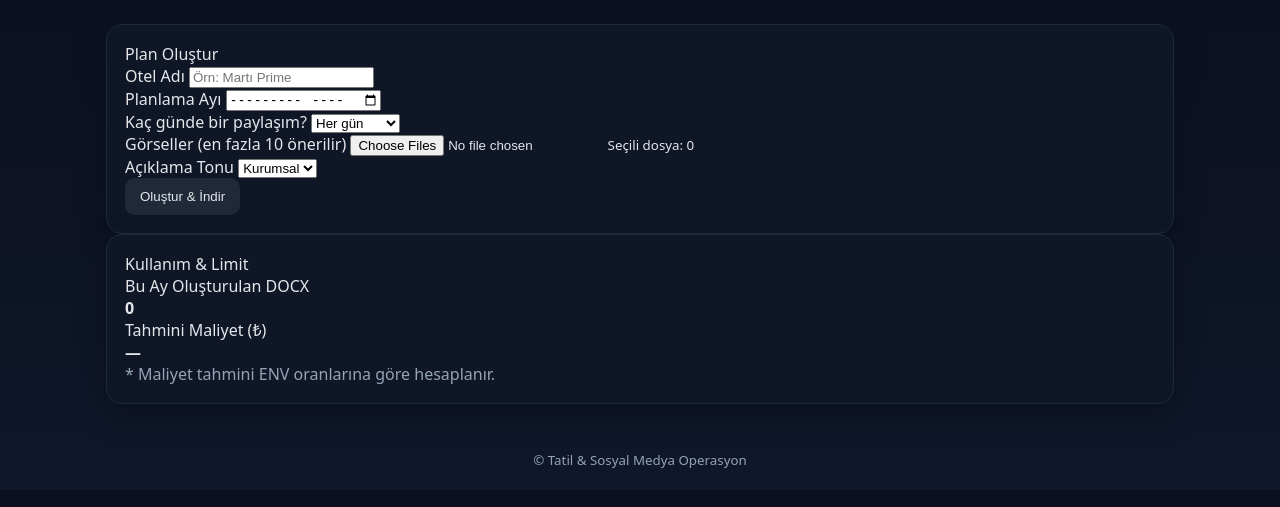
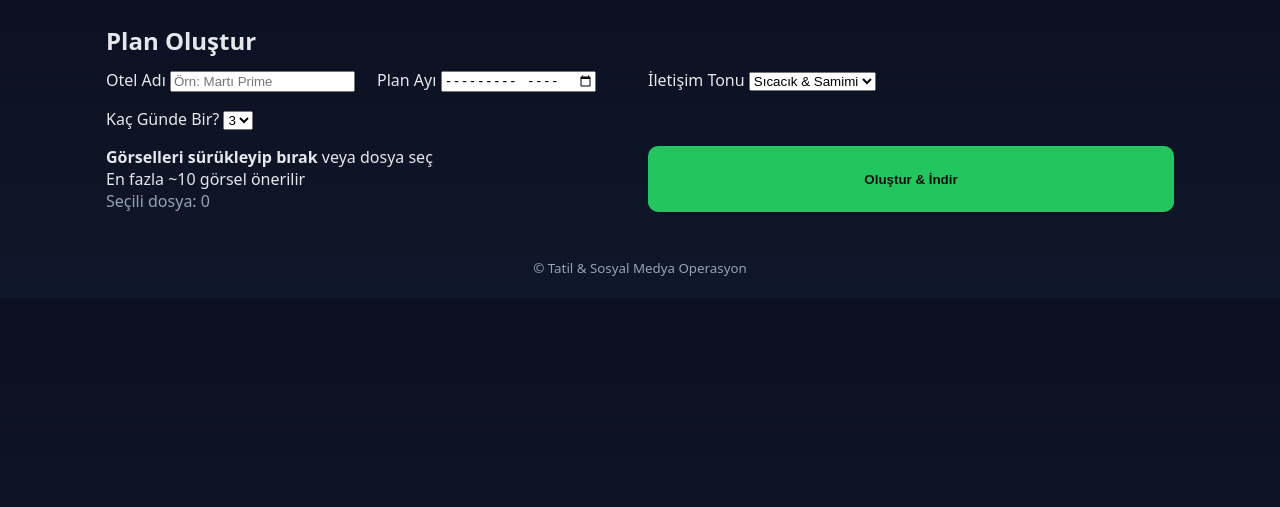
Before and after one commit to GrafikOtelCM/render-gemini-docx, a FastAPI app: template templates/index.html in a window 1280 px wide. Shown: the part 51-558 px from the top of the page. Run offline with FastAPI, Linux system fonts and the light colour scheme; the template is opened without the code that fills it, so the values that code supplies are empty.

Commit message:
Update index.html

```diff
--- a/templates/index.html
+++ b/templates/index.html
@@ -1,76 +1,57 @@
 {% extends "base.html" %}
 {% block content %}
-<div class="grid-2">
-  <section class="card">
-    <div class="card-header">Plan Oluştur</div>
-    <div class="card-body">
-      <form id="planForm" method="POST" action="/plan" enctype="multipart/form-data">
-        <input type="hidden" name="csrf_token" value="{{ csrf_token }}">
-        <div class="form-group">
-          <label for="hotel_name">Otel Adı</label>
-          <input id="hotel_name" name="hotel_name" type="text" required placeholder="Örn: Martı Prime">
-        </div>
+<h2>Plan Oluştur</h2>
 
-        <div class="form-group">
-          <label for="plan_month">Planlama Ayı</label>
-          <input id="plan_month" name="plan_month" type="month" required>
-        </div>
+<form id="plan-form" method="post" action="/plan" enctype="multipart/form-data" class="grid gap">
+  <input type="hidden" name="csrf_token" value="{{ get_csrf_token(request) }}">
 
-        <div class="form-group">
-          <label for="interval_days">Kaç günde bir paylaşım?</label>
-          <select id="interval_days" name="interval_days" required>
-            <option value="1">Her gün</option>
-            <option value="2">2 günde bir</option>
-            <option value="3">3 günde bir</option>
-            <option value="4">4 günde bir</option>
-            <option value="5">5 günde bir</option>
-            <option value="7">Haftada bir</option>
-          </select>
-        </div>
+  <div class="grid cols-3 gap">
+    <label>
+      <span>Otel Adı</span>
+      <input name="hotel_name" placeholder="Örn: Martı Prime" required>
+    </label>
 
-        <div class="form-group">
-          <label for="images">Görseller (en fazla 10 önerilir)</label>
-          <input id="images" name="images" type="file" accept="image/*" multiple required />
-          <small id="fileCount">Seçili dosya: 0</small>
-        </div>
+    <label>
+      <span>Plan Ayı</span>
+      <input type="month" name="plan_month" required>
+    </label>
 
-        <div class="form-group">
-          <label for="tone">Açıklama Tonu</label>
-          <select id="tone" name="tone">
-            <option>Kurumsal</option>
-            <option>Samimi</option>
-            <option>Dinamik</option>
-          </select>
-        </div>
+    <label>
+      <span>Kaç Günde Bir?</span>
+      <select name="interval_days" required>
+        <option value="2">2</option>
+        <option value="3" selected>3</option>
+        <option value="4">4</option>
+        <option value="7">7</option>
+      </select>
+    </label>
+  </div>
 
-        <button type="submit" class="btn btn-primary">Oluştur &amp; İndir</button>
-      </form>
+  <label>
+    <span>İletişim Tonu</span>
+    <select name="tone">
+      <option value="Bilgilendirici">Bilgilendirici</option>
+      <option value="Satış Odaklı">Satış Odaklı</option>
+      <option value="Lüks & Premium">Lüks & Premium</option>
+      <option value="Sıcacık & Samimi" selected>Sıcacık & Samimi</option>
+    </select>
+  </label>
+
+  <div class="uploader">
+    <div id="dropzone" class="dropzone">
+      <div>
+        <strong>Görselleri sürükleyip bırak</strong> veya
+        <label class="link">
+          dosya seç
+          <input id="file-input" type="file" name="images" accept="image/*" multiple hidden>
+        </label>
+      </div>
+      <div class="hint">En fazla ~10 görsel önerilir</div>
     </div>
-  </section>
+    <div id="preview" class="preview-grid"></div>
+    <div class="muted" id="file-count">Seçili dosya: 0</div>
+  </div>
 
-  <section class="card">
-    <div class="card-header">Kullanım &amp; Limit</div>
-    <div class="card-body">
-      <div class="stat-row">
-        <div>Bu Ay Oluşturulan DOCX</div>
-        <strong>{{ stats.month_docs or 0 }}</strong>
-      </div>
-      <div class="stat-row">
-        <div>Tahmini Maliyet (₺)</div>
-        <strong>{{ stats.estimate_try or '—' }}</strong>
-      </div>
-      <div class="muted">* Maliyet tahmini ENV oranlarına göre hesaplanır.</div>
-    </div>
-  </section>
-</div>
-
-<script>
-  const images = document.getElementById('images');
-  const fileCount = document.getElementById('fileCount');
-  if (images && fileCount) {
-    images.addEventListener('change', () => {
-      fileCount.textContent = `Seçili dosya: ${images.files.length}`;
-    });
-  }
-</script>
+  <button id="submit-btn" class="btn primary">Oluştur & İndir</button>
+</form>
 {% endblock %}
```
